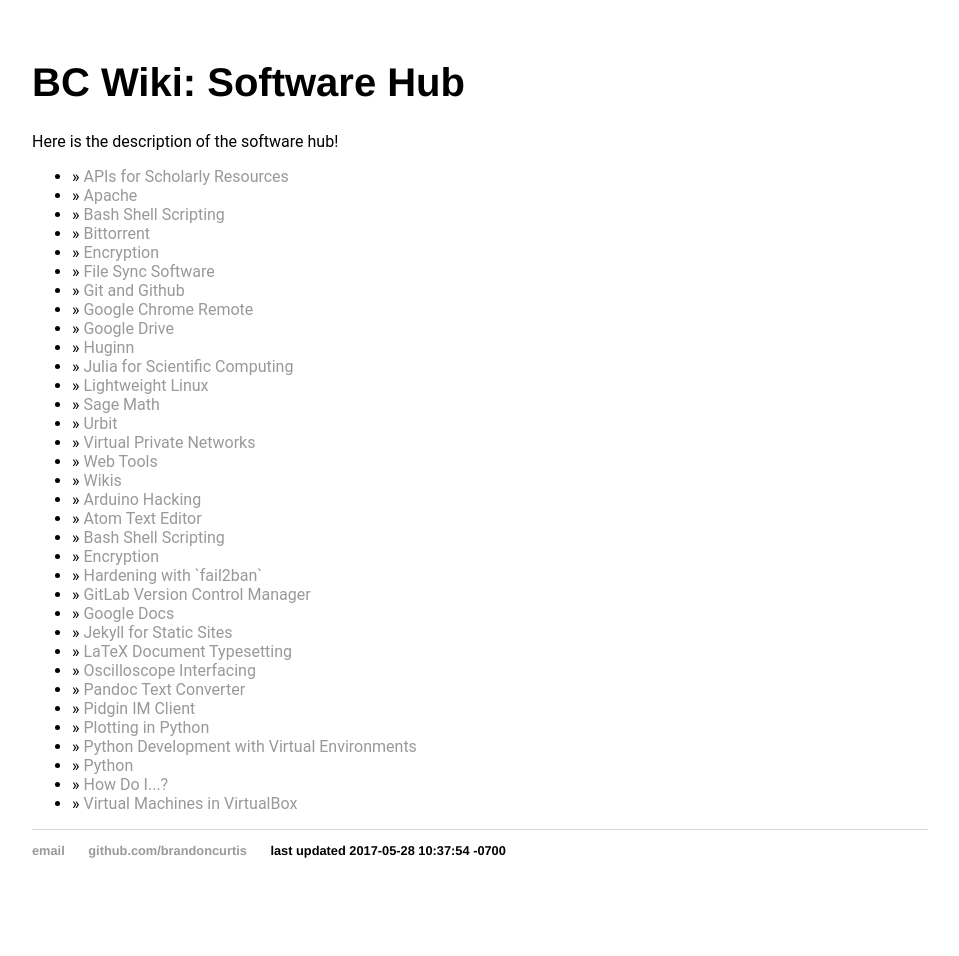
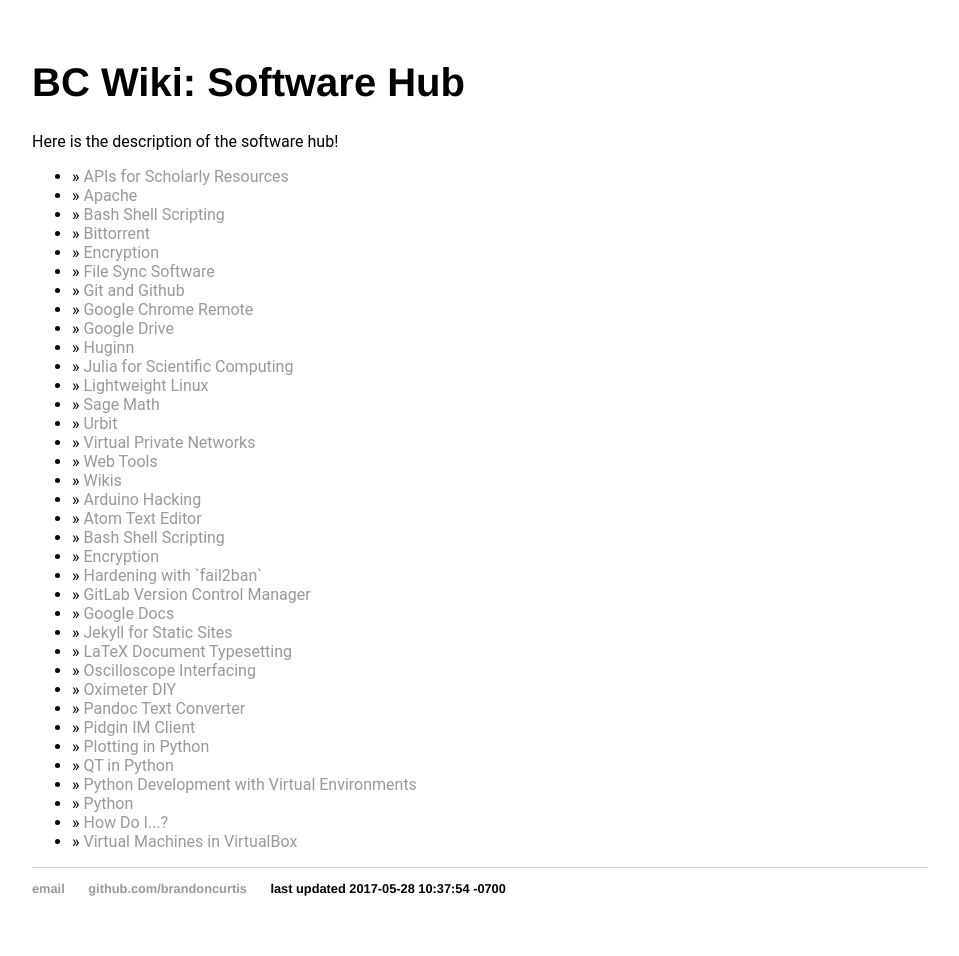
Before and after one commit to brandoncurtis/wiki, a Jekyll site: the page built from _wikihubs/software.html, in a window 1280 px wide. Shown: the whole page, without its empty margins (160-1119 px from the left). Built offline with Jekyll 4.4.1, drawn with Linux system fonts in a browser that asks for light colours; before the commit the page ends 918 px from its top, so only the background shows below that.

Commit message:
metadata for software category

```diff
--- a/_wikipages/software/python-qt.md
+++ b/_wikipages/software/python-qt.md
@@ -1,3 +1,9 @@
+---
+layout: default
+category: software
+title: QT in Python
+permalink: p/pyqt
+---
 
 
 
```
Also changed, not shown: _wikipages/software/oximeter.md (+6 -0 lines).
